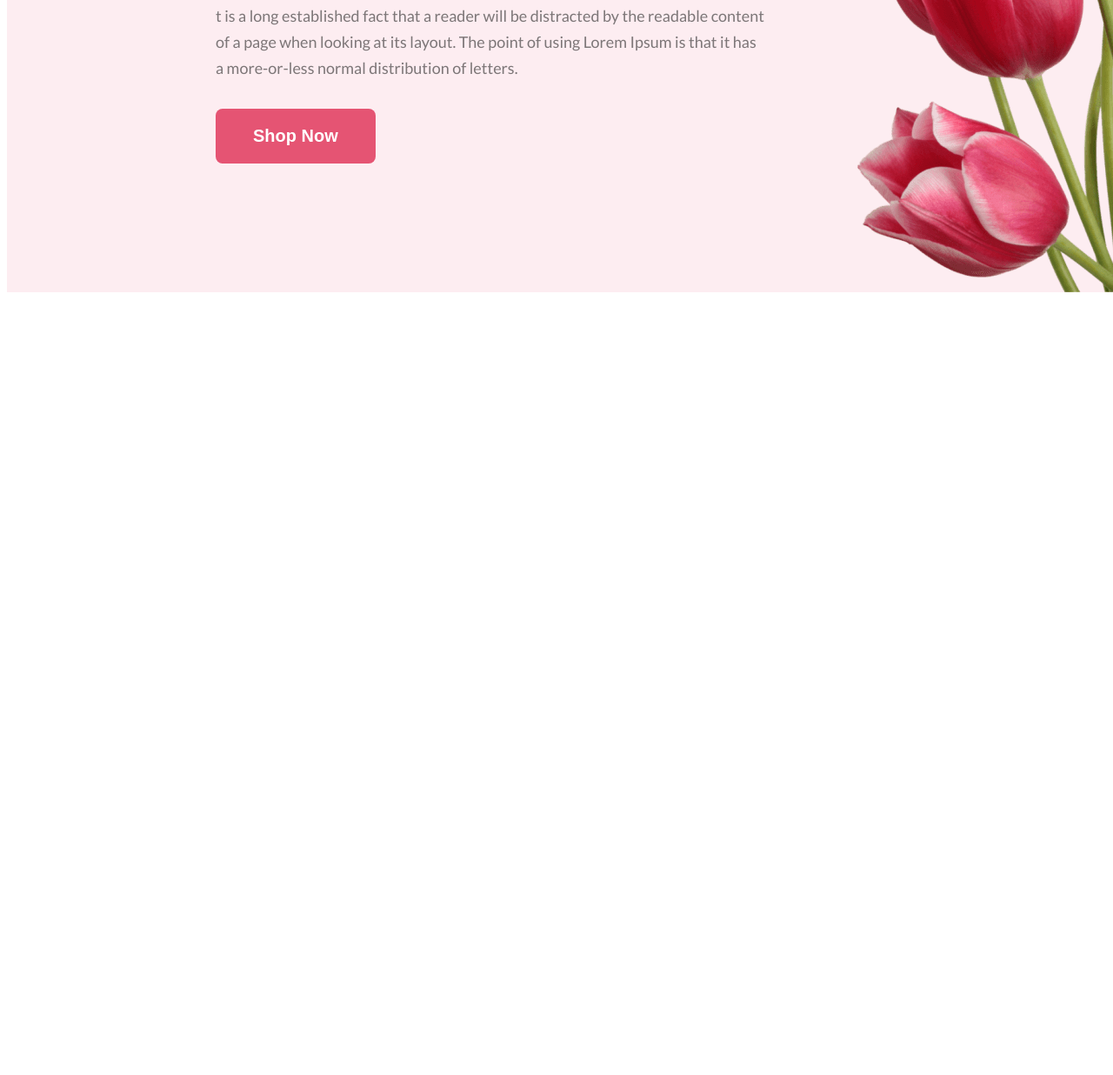
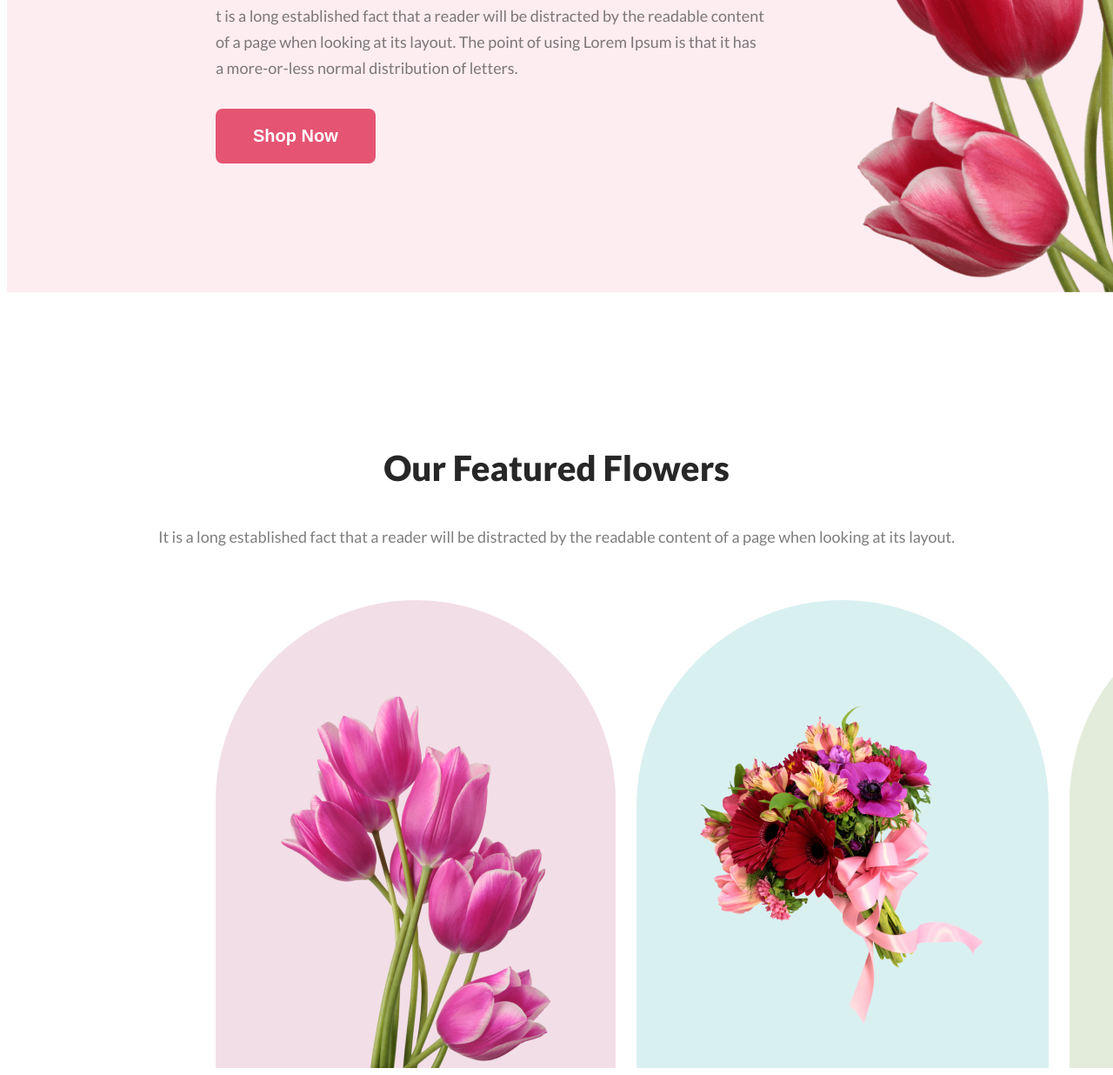
Before and after one commit to moshi021/flower-shop-assignment, a plain HTML site: page index.html in a window 1280 px wide. Shown: the part 522-1758 px from the top of the page at 87% size. Before the commit the page ends 866 px from the top, so only its background shows below. Drawn offline with Linux system fonts and the light colour scheme.

Commit message:
feature flower section aded

```diff
--- a/flowers.css
+++ b/flowers.css
@@ -2,18 +2,21 @@ body{
     font-family: 'Lato', sans-serif;
 }
 
+/*header related styles */
 header{
     margin-top: 0px;
     width: 1920px;
     height:850px;
     background: rgba(229, 84, 115, 0.10);
     display: flex;
+    margin-bottom: 0px;
+
 }
 
 .header_pic{
-    margin:50px 240px 0px 0px;
+    margin:50px 200px 0px 0px;
     width: 635px;
-    height: 800px
+    height: 800px;
 }
 
 .header_title{
@@ -48,3 +51,58 @@ header{
     font-size: 20px;
     font-weight: 700;
 }
+
+/*main related styles */
+
+/*featured flowers related style */
+
+.featured_flowers_heading{
+    margin-top: 178px;
+    color: #272727;
+    text-align: center;
+    font-size: 40px;
+    font-weight: 800;
+}
+
+.featured_flowers_paragraph{
+    color: rgba(39, 39, 39, 0.60);
+    text-align: center;
+    font-size: 18px;
+    font-weight: 400;
+    line-height: 30px;
+    margin-top: 24px;
+}
+
+.featured_flowers_pics{
+    margin-top: 58px;
+    margin-left: 240px;
+    width: 464px;
+    height: 538px;
+    gap:24px;
+    display: flex;
+}
+
+.featured_flowers_pic1{
+    border-radius: 300px 300px 0px 0px;
+    background: rgba(167, 33, 98, 0.15);
+    width: 310px;
+    height: 428px;
+    padding: 110px 75px 0px 75px;
+}
+
+.featured_flowers_pic2{
+    border-radius: 300px 300px 0px 0px;
+    background: rgba(5, 151, 160, 0.15);
+    width: 370px;
+    height: 370px;
+    padding: 117px 47px 51px 57px;
+
+}
+
+.featured_flowers_pic3{
+    border-radius: 300px 300px 0px 0px;
+    background: rgba(71, 125, 17, 0.15);
+    width: 314px;
+    height: 471px;
+    padding: 67px 75px 0px 75px;
+}
--- a/index.html
+++ b/index.html
@@ -15,15 +15,27 @@
 
 <body>
     <header>
-        <div class="texts">
+        <div class="heading of the body">
         <h3 class="header_title">Let's make beautiful flowers a part of your life.</h3>
         <p class="header_description">t is a long established fact that a reader will be distracted by the readable content of a page when looking at its layout. The point of using Lorem Ipsum is that it has a more-or-less normal distribution of letters.</p>
         <button class="shopnow_button">Shop Now</button>
         </div>
         <img class="header_pic" src="media/pic1.png" alt="flowers pic">
+    </header>
 
 
-    </header>
+    <main>
+        <section class="featured_flowers">
+        <h3 class="featured_flowers_heading">Our Featured Flowers</h3>
+        <p class="featured_flowers_paragraph">It is a long established fact that a reader will be distracted by the readable content of a page when looking at its layout.</p>
+        <div class="featured_flowers_pics">
+            <img class="featured_flowers_pic1" src="media/pic2.png" alt="pic1">
+            <img class="featured_flowers_pic2" src="media/pic3.png" alt="pic2">
+            <img class="featured_flowers_pic3" src="media/pic4.png" alt="pic3">
+        </div>
+
+        </section>
+    </main>
 
 </body>
 </html>
```
Also changed, not shown: media/pic2.png (added), media/pic3.png (added), media/pic4.png (added).
